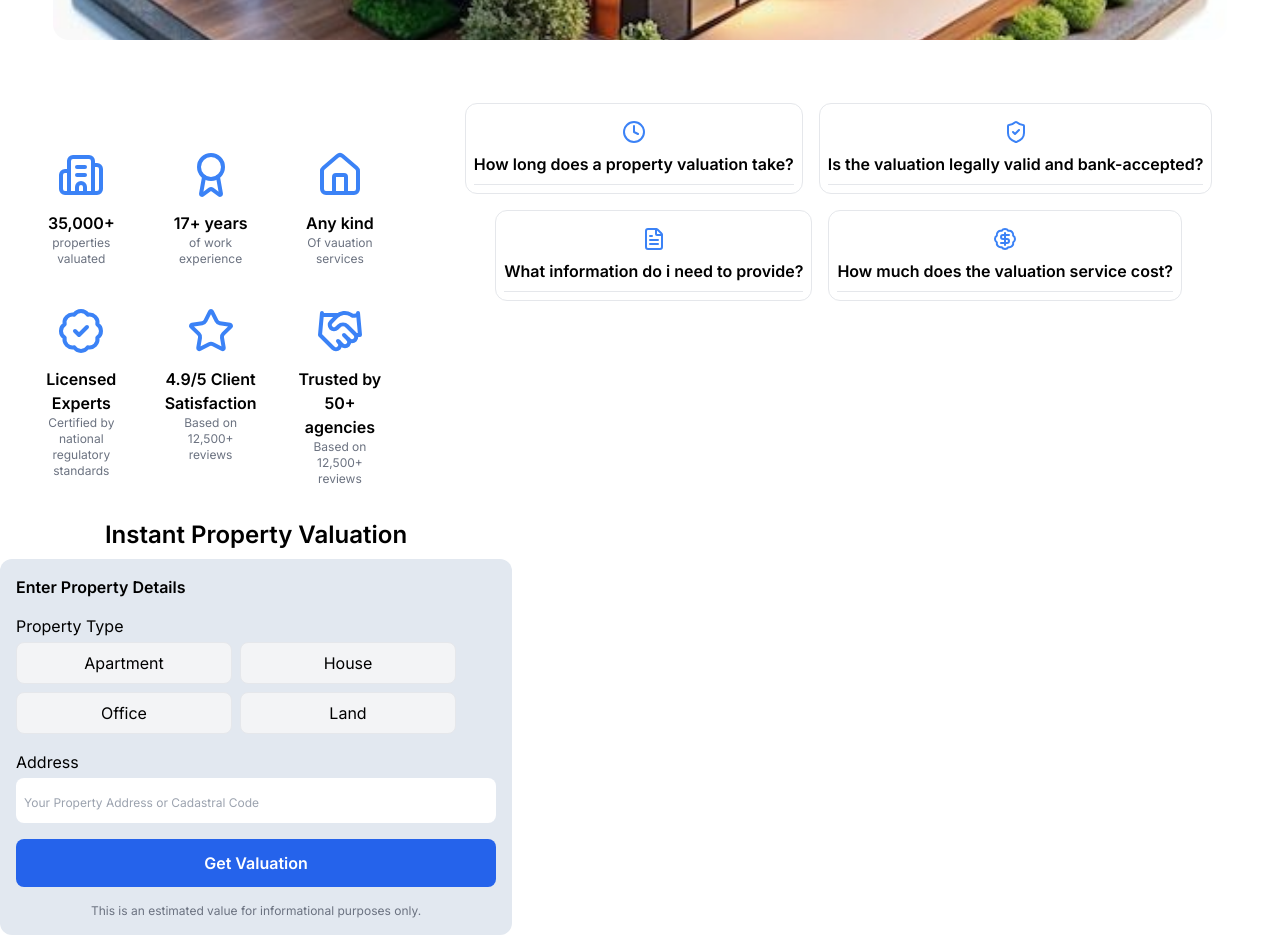
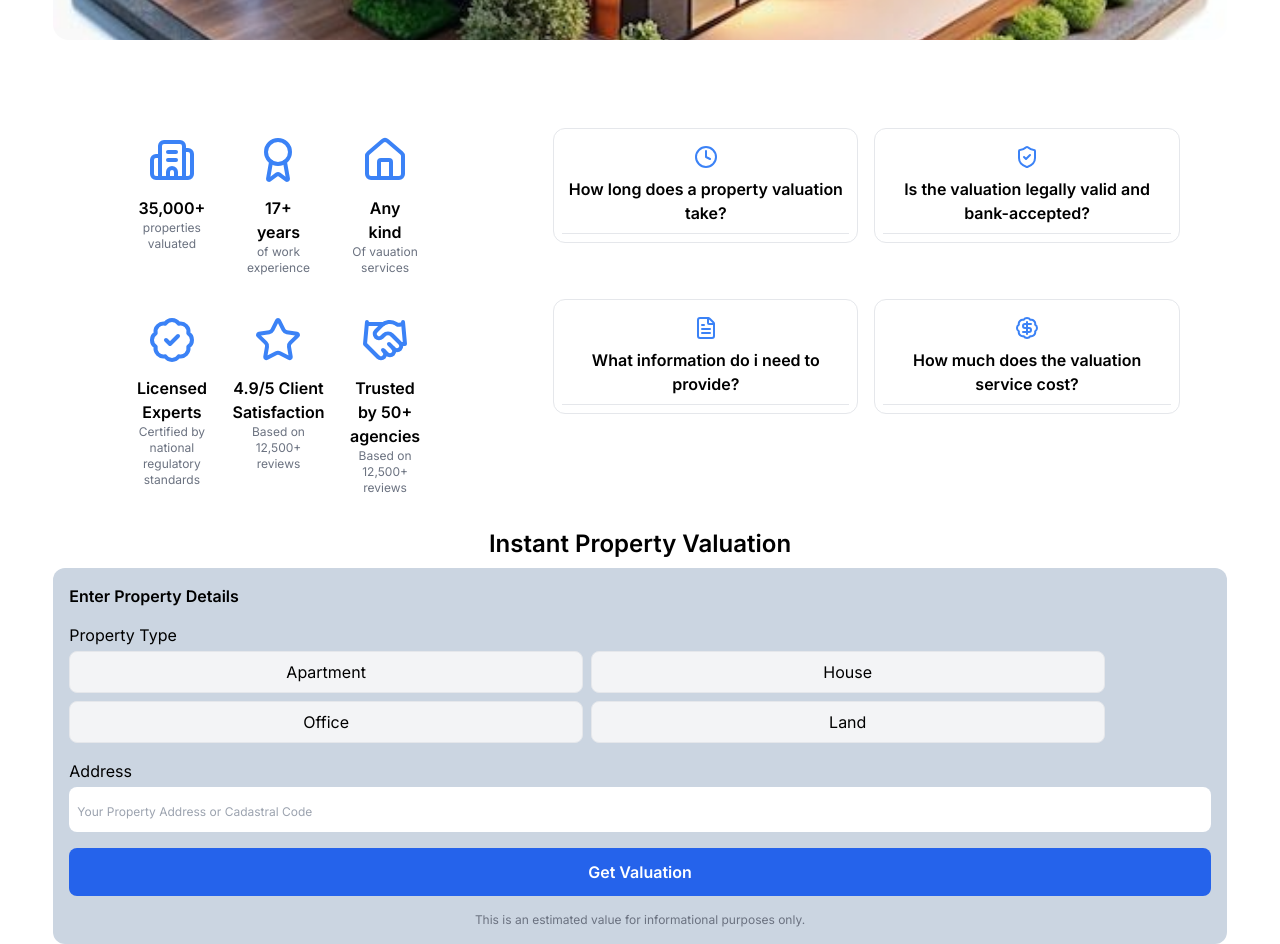
Before and after one commit to dodicha/work, a Next.js app: page /projects/valuation in a window 1280 px wide. Shown: the part 380-1324 px from the top of the page. Built offline with nearby package versions, Linux system fonts and the light colour scheme.

Commit message:
configurating LG screen styles

```diff
--- a/src/app/projects/valuation/components/FastValuation.tsx
+++ b/src/app/projects/valuation/components/FastValuation.tsx
@@ -103,12 +103,12 @@ export default function FastValuation() {
   }
 
   return (
-    <div className=" mt-10  text-center md:w-1/2 md:mt-0 lg:w-2/5 ">
+    <div className="mt-10  text-center md:w-1/2 md:mt-0 lg:w-11/12 lg:m-auto ">
       <h2 className="font-semibold text-2xl mb-2">
         Instant Property Valuation
       </h2>
 
-      <div className="w-full rounded-xl py-4 px-4 text-left bg-slate-200">
+      <div className="w-full rounded-xl py-4 px-4 text-left bg-slate-300">
         <h1 className="mb-[15px] font-semibold">Enter Property Details</h1>
 
         {/* PROPERTY TYPE */}
--- a/src/app/projects/valuation/components/Questions.tsx
+++ b/src/app/projects/valuation/components/Questions.tsx
@@ -37,19 +37,17 @@ export default function Questions() {
     null,
   );
 
+  const FrequentlyAskedQuestions = questions.map((item, index) => {
+    const Icon = item.icons;
     return (
-    <div className=" h-min w-11/12 rounded-2xl m-auto mt-4 justify-center  flex  flex-wrap gap-4 ">
-      {questions.map((item, index) => (
-        <div key={index} className="">
       <div
-            className="border rounded-xl p-2"
+        key={index}
+        className="self-start  cursor-pointer border rounded-xl p-2 w-[80%] lg:w-[40%] lg:mt-10 hover:bg-green-500"
         onClick={() => {
-              setActiveQuestion(
-                index + 1 === activeQuestion ? null : index + 1,
-              );
+          setActiveQuestion(index + 1 === activeQuestion ? null : index + 1);
         }}
       >
-            <item.icons className="text-blue-500 w-6 h-6 mt-2 mx-auto" />
+        <Icon className="text-blue-500 w-6 h-6 mt-2 mx-auto" />
         <h2 className=" font-semibold text-center mt-2 mb-2">
           {item.question}
         </h2>
@@ -60,8 +58,12 @@ export default function Questions() {
           {item.answer}
         </h3>
       </div>
-        </div>
-      ))}
+    );
+  });
+
+  return (
+    <div className=" h-min w-11/12 rounded-2xl m-auto mt-4 justify-center  flex  flex-wrap gap-4 ">
+      {FrequentlyAskedQuestions}
     </div>
   );
 }
--- a/src/app/projects/valuation/components/TrustSection.tsx
+++ b/src/app/projects/valuation/components/TrustSection.tsx
@@ -48,7 +48,7 @@ export default function TrustSection() {
     return (
       <div
         key={index}
-        className="flex flex-col items-center  text-center   w-1/4 md:w-1/3 lg:w-1/4"
+        className="flex flex-col items-center  text-center   w-1/4 md:w-1/3 lg:w-1/5  "
       >
         <Icon className="text-blue-500    w-8 h-8 mb-3 md:w-12 md:h-12" />
         <h3 className=" font-semibold">{item.title}</h3>
--- a/src/app/projects/valuation/page.tsx
+++ b/src/app/projects/valuation/page.tsx
@@ -12,10 +12,10 @@ import Questions from "./components/Questions";
 export default function Page() {
   return (
     <LanguageProvider>
-      <div className="w-full">
+      <div className="w-full  ">
         <NavBar />
         <HomeSlider />
-        <div className="flex flex-col p-4  mt-[15px] md:flex-row md:p-8 lg:justify-center  lg:gap-10">
+        <div className="flex flex-col p-4  mt-[15px] md:flex-row md:p-8 lg:m-auto lg:ml-[80px]  lg:gap-10">
           <TrustSection />
           <Questions />
         </div>
```
Lines whose indentation alone changed are shown as unchanged.
